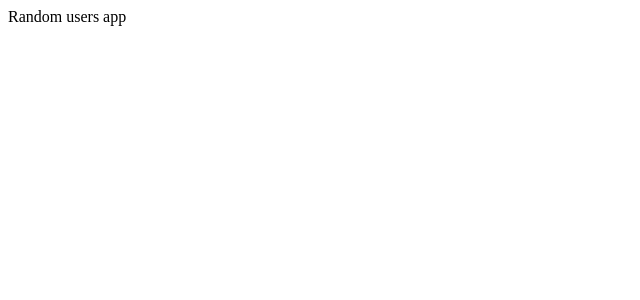
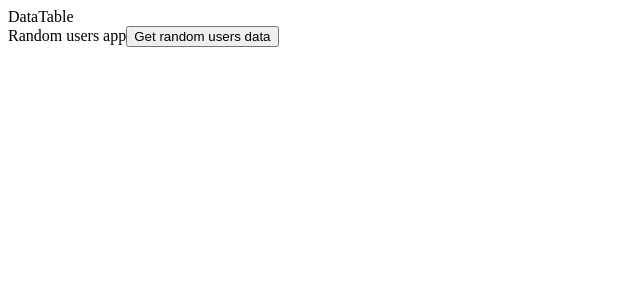
Before and after one commit to yescorihuela/react-firebase-auth-users, a React (Create React App) app: page / in a window 1280 px wide. Shown: the top 300 px of the page, without its empty margins (0-640 px from the left). Built offline with nearby package versions, Linux system fonts and the light colour scheme.

Commit message:
Create components

```diff
--- a/src/actions/index.js
+++ b/src/actions/index.js
@@ -4,7 +4,7 @@ import { FETCH_USERS } from 'actions/types';
 const apiUrl = process.env.BACKEND_API_URL;
 
 export const fetchUsers = async () => {
-  users = await axios.get(apiUrl);
+  const users = await axios.get(apiUrl);
 
   return {
     type: FETCH_USERS,
--- a/src/components/App.js
+++ b/src/components/App.js
@@ -1,12 +1,16 @@
 import React, { Component } from 'react';
-
+import DataShow from 'components/DataShow';
 
 class App extends Component {
+  fetchNewRandomUsersData = (e) => {
+    console.log(e)
+  }
   render() {
-    console.log(process.env);
     return(
       <div>
+        <DataShow />
         Random users app
+        <button onClick={(e) => { this.fetchNewRandomUsersData(e) }}>Get random users data</button>
       </div>
     )
   }
--- /dev/null
+++ b/src/components/DataShow.js
@@ -0,0 +1,16 @@
+import React, { Component } from 'react';
+import { connect } from 'react-redux';
+import * as actions from 'actions';
+
+
+class DataShow extends Component {
+  render() {
+    return(
+      <div>
+        DataTable
+      </div>
+    );
+  }
+}
+
+export default connect(null, actions)(DataShow);
--- a/src/index.js
+++ b/src/index.js
@@ -1,7 +1,8 @@
 import React from 'react';
 import ReactDOM from 'react-dom';
 import { Provider } from 'react-redux';
-import { createStore } from 'redux';
+import { createStore, applyMiddleware } from 'redux';
+import reduxPromise from 'redux-promise';
 import reducers from 'reducers';
 
 import App from './components/App';
```
Also changed, not shown: src/Root.js (added, +11 -0 lines), 1 other file (tests, documents, lock files or other folders).
